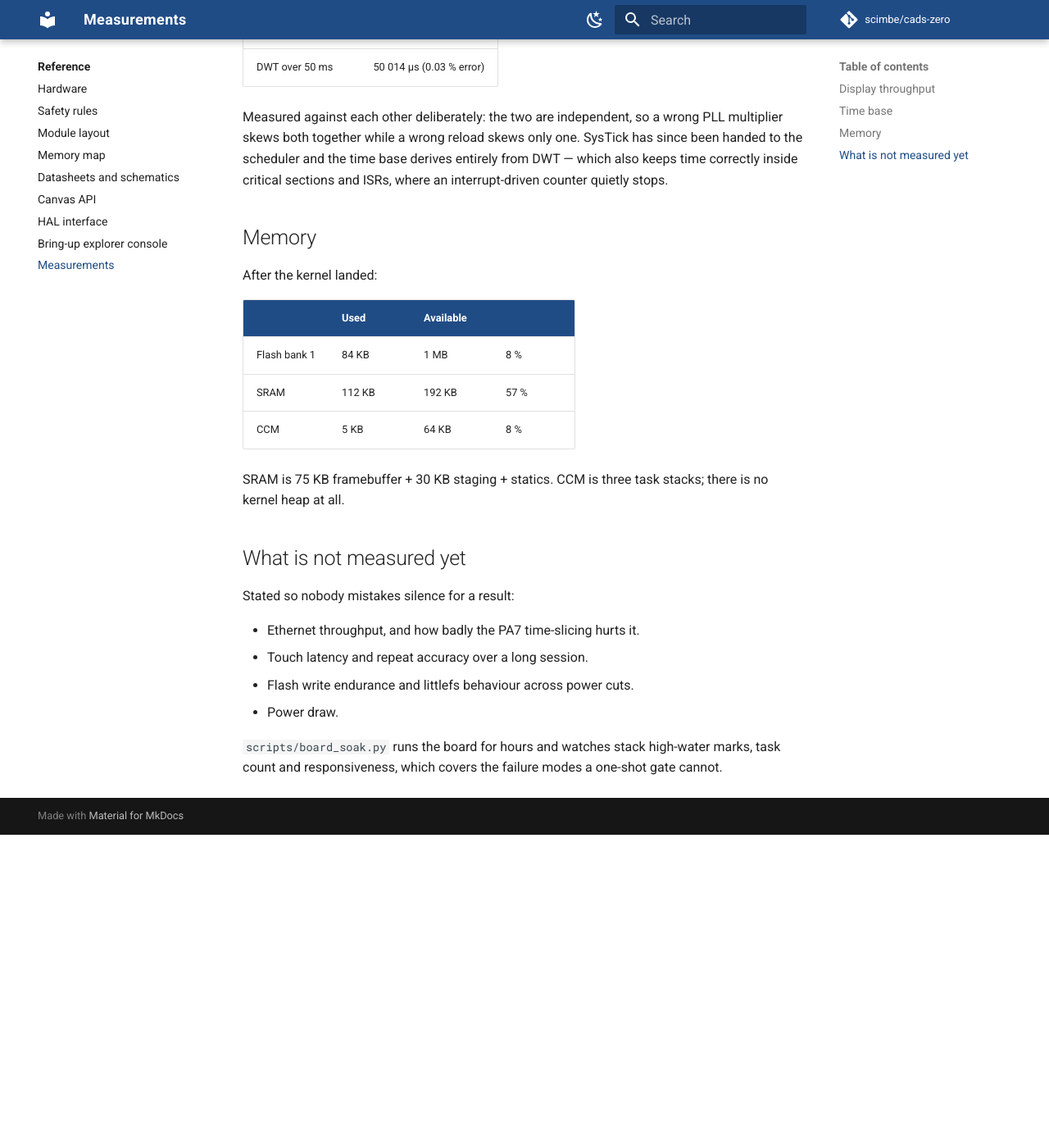
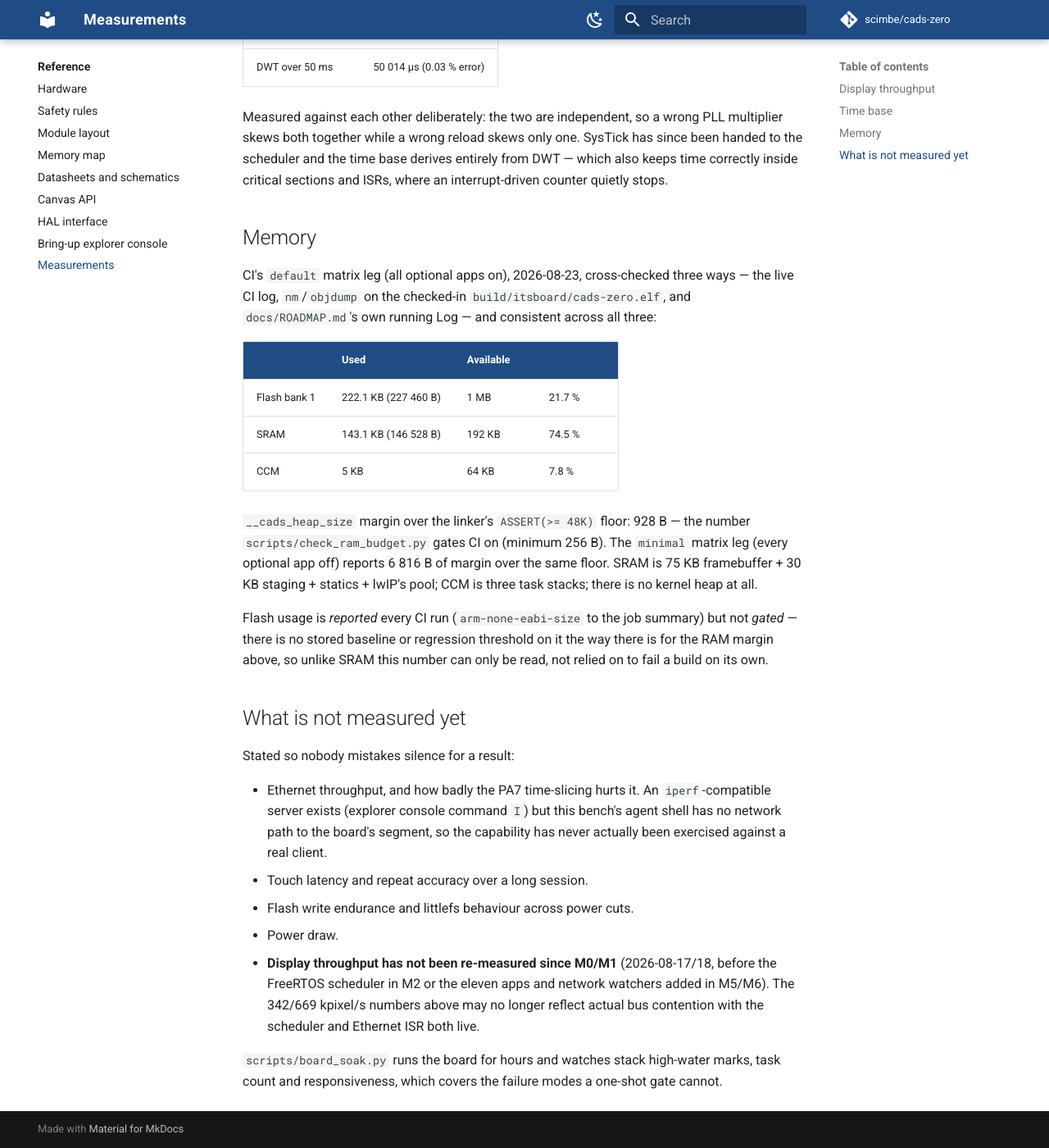
Before and after one commit to scimbe/cads-zero-firmware, an MkDocs documentation site: the page built from docs/reference/measurements.md, in a window 1280 px wide and 1400 px high, scrolled down 886 px. Shown: the whole window at 82% size. Built offline with MkDocs 1.6.1 and Material for MkDocs 9.7.7, drawn with Linux system fonts in a browser that asks for light colours; comment, search, counter and statistics services are not loaded; before the commit the page ends 1904 px from its top, so only the background shows below that.

Commit message:
docs: refresh measurements.md with current CI-verified numbers
The memory table was 5+ days stale (57% RAM/8% flash) against the real
current numbers (74.5% RAM/21.7% flash), cross-checked live against CI logs
and nm/objdump on the checked-in ELF. Also flags that display throughput
(342/669 kpixel/s) predates the scheduler and eleven M5/M6 apps/watchers and
has never been re-measured since, and that network throughput has never
actually been captured despite the iperf command existing.

```diff
--- a/docs/reference/measurements.md
+++ b/docs/reference/measurements.md
@@ -41,25 +41,43 @@ an interrupt-driven counter quietly stops.
 
 ## Memory
 
-After the kernel landed:
+CI's `default` matrix leg (all optional apps on), 2026-08-23, cross-checked
+three ways — the live CI log, `nm`/`objdump` on the checked-in
+`build/itsboard/cads-zero.elf`, and `docs/ROADMAP.md`'s own running Log —
+and consistent across all three:
 
 | | Used | Available | |
 |---|---|---|---|
-| Flash bank 1 | 84 KB | 1 MB | 8 % |
-| SRAM | 112 KB | 192 KB | 57 % |
-| CCM | 5 KB | 64 KB | 8 % |
+| Flash bank 1 | 222.1 KB (227 460 B) | 1 MB | 21.7 % |
+| SRAM | 143.1 KB (146 528 B) | 192 KB | 74.5 % |
+| CCM | 5 KB | 64 KB | 7.8 % |
 
-SRAM is 75 KB framebuffer + 30 KB staging + statics. CCM is three task stacks;
-there is no kernel heap at all.
+`__cads_heap_size` margin over the linker's `ASSERT(>= 48K)` floor: 928 B —
+the number `scripts/check_ram_budget.py` gates CI on (minimum 256 B). The
+`minimal` matrix leg (every optional app off) reports 6 816 B of margin over
+the same floor. SRAM is 75 KB framebuffer + 30 KB staging + statics + lwIP's
+pool; CCM is three task stacks; there is no kernel heap at all.
+
+Flash usage is *reported* every CI run (`arm-none-eabi-size` to the job
+summary) but not *gated* — there is no stored baseline or regression
+threshold on it the way there is for the RAM margin above, so unlike SRAM
+this number can only be read, not relied on to fail a build on its own.
 
 ## What is not measured yet
 
 Stated so nobody mistakes silence for a result:
 
-- Ethernet throughput, and how badly the PA7 time-slicing hurts it.
+- Ethernet throughput, and how badly the PA7 time-slicing hurts it. An
+  `iperf`-compatible server exists (explorer console command `I`) but this
+  bench's agent shell has no network path to the board's segment, so the
+  capability has never actually been exercised against a real client.
 - Touch latency and repeat accuracy over a long session.
 - Flash write endurance and littlefs behaviour across power cuts.
 - Power draw.
+- **Display throughput has not been re-measured since M0/M1** (2026-08-17/18,
+  before the FreeRTOS scheduler in M2 or the eleven apps and network watchers
+  added in M5/M6). The 342/669 kpixel/s numbers above may no longer reflect
+  actual bus contention with the scheduler and Ethernet ISR both live.
 
 `scripts/board_soak.py` runs the board for hours and watches stack high-water
 marks, task count and responsiveness, which covers the failure modes a one-shot
```
